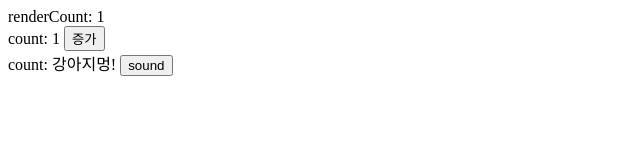
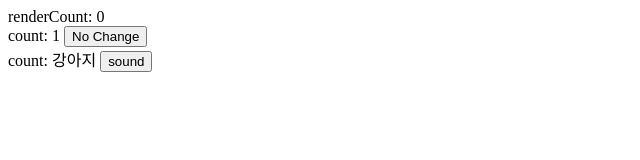
Before and after one commit to mkfdev/reack-hooks, a plain HTML site: page useState/index.html in a window 1280 px wide. Both pictures are taken after a click on the button "sound". Shown: the whole page, without its empty margins (0-640 px from the left). Drawn offline with Linux system fonts and the light colour scheme.

Commit message:
useState 최적화-state 변화가 없을때 리렌더링 방지

```diff
--- a/useState/index.html
+++ b/useState/index.html
@@ -5,7 +5,7 @@
   <meta http-equiv="X-UA-Compatible" content="IE=edge">
   <meta name="viewport" content="width=device-width, initial-scale=1.0">
   <!-- <script defer src="js/useState2.js"></script> -->
-  <script defer src="js/useState4.js"></script>
+  <script defer src="js/useState5_noChange.js"></script>
   <title>javascript useState</title>
 </head>
 <body>
--- /dev/null
+++ b/useState/js/useState5_noChange.js
@@ -0,0 +1,66 @@
+// => useState가 실행되는 횟수만큼 state갯수 만들어줌
+let setStateCounter = 0;
+const states = [];
+// let state = undefined;
+let renderCount = 0;
+
+function useState(initVal) {
+  const key = setStateCounter;
+  if(states.length === key) {
+    states.push(initVal);
+  }
+  const state = states[key];
+  //setState 실행될때마다 render()실행
+  const setState = newVal => {
+    // 기존 state와 같을 경우
+    if(state === newVal) return;
+    //배열, 객체일때 비교
+    // if(JSON.stringify(state) === JSON.stringify(newVal)) return;
+
+    states[key] = newVal;
+    render();
+  }
+
+  setStateCounter += 1; //1, 2
+  return [state, setState];
+}
+
+function Counter() {
+  const [count, setCount] = useState(1); //[1, setState()=>{}]
+  //DOM에서 onclick 이벤트 발생시 호출
+  // window.counter = () => setCount(count + 1);
+  window.nochange = () => setCount(1);
+
+  return `<div>
+    <span>count: ${count}</span>
+    <button onclick="nochange()">No Change</button>
+  </div>`;
+}
+
+function Dog() {
+  const [dog, setDog] = useState('강아지');
+
+  //DOM에서 onclick 이벤트 발생시 호출
+  // window.sound = () => setDog(dog + '멍!');
+  window.nochange_dog = () => setDog('강아지');
+
+  return `<div>
+  <span>count: ${dog}</span>
+    <button onclick="nochange_dog()">sound</button>
+  </div>`;
+}
+
+//setState(state 변경 감지) => render 실행
+function render(){
+  const $app = document.querySelector('#app');
+  $app.innerHTML = `
+    <div>
+      <span>renderCount: ${renderCount}</span>
+    </div>
+    <div>${Counter()}<div>
+    <div>${Dog()}</div>`;
+    renderCount+=1;
+    setStateCounter = 0;
+}
+
+render();
```
